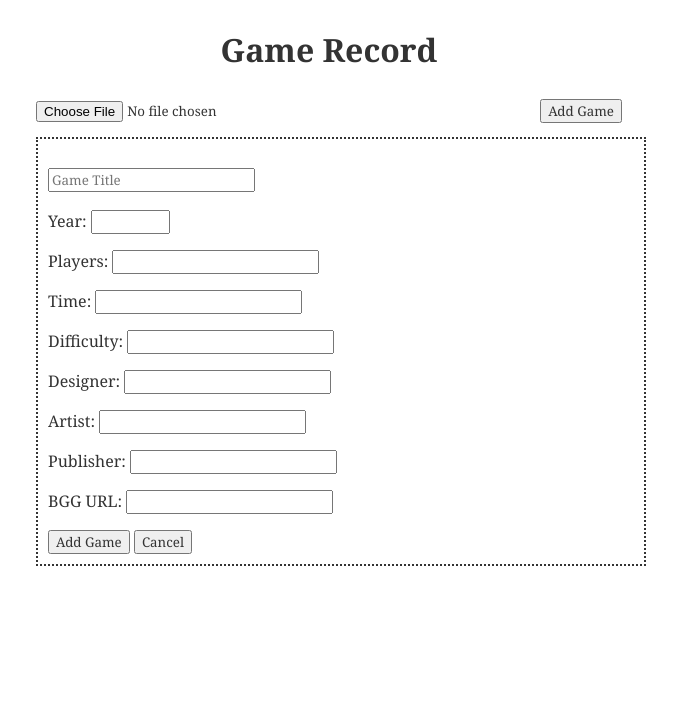
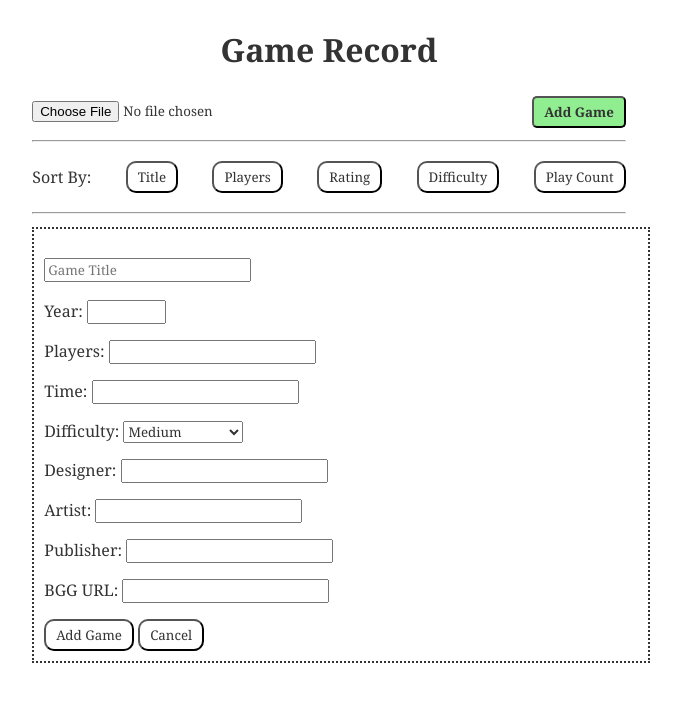
Before and after one commit to MarJuice/MM914-Exam-Unit-4, a plain HTML site: page index.html in a window 1280 px wide. Both pictures are taken after a click on the button "Add Game". Shown: the whole page, without its empty margins (311-992 px from the left). Drawn offline with Linux system fonts and the light colour scheme.

Commit message:
Step 10 + comments

```diff
--- a/app.mjs
+++ b/app.mjs
@@ -1,6 +1,7 @@
 import Game from './models/game.mjs';
 import './example.json' with { type: 'json' };
 
+// Inject memory with localStorage data and display it
 let games = loadLocal();
 displayGames();
 
@@ -18,10 +19,12 @@ function saveLocal(game) {
         game.playCount,
         game.personalRating
     );
+    // Save the game to localStorage with title as the key
     localStorage.setItem(game.title, JSON.stringify(game));
     displayGames();
 }
 
+// Retrieve games from localStorage as an array of objects
 function loadLocal() {
     let games = Object.keys(localStorage).map(key => {
         return JSON.parse(localStorage.getItem(key));
@@ -29,32 +32,36 @@ function loadLocal() {
     return games;
 }
 
+// Unused function to print games in JSON format, good for debugging
 function listGamesJSON() {
     let games = loadLocal();
     return JSON.stringify(games, null, 2)
 }
 
+// Saves each game from JSON to localStorage
 function importGamesJSON(data) {
     JSON.parse(data).forEach(game => {
         saveLocal(game);
         });
 }
 
+// Input type file to import JSON data with File reader
 document.getElementById('importSource').addEventListener('change', (event) => {
     const file = event.target.files[0];
     if (file) {
         const reader = new FileReader();
         reader.onload = (e) => {
             importGamesJSON(e.target.result);
-            window.location.reload();
+            window.location.reload(); // Reloads the page to see results
         };
         reader.readAsText(file);
     }
 });
 
+// Generates HTML for each game in the array
 function displayGames() {
     const gamesContainer = document.getElementById('gamesDisplay');
-    gamesContainer.innerHTML = '';
+    gamesContainer.innerHTML = ''; // Empties to prevent duplicates
 
     games.forEach((game, index) => {
         const gameElement = document.createElement('div');
@@ -74,6 +81,8 @@ function displayGames() {
         `;
         gamesContainer.appendChild(gameElement);
     });
+
+    // Event listeners for buttons and sliders
     document.querySelectorAll('.playCountIncrement').forEach(button => {
         button.addEventListener('click', incrementPlayCount);
     });
@@ -90,6 +99,7 @@ function displayGames() {
     });
 }
 
+// Increments the playCount of a game visually and in localStorage
 function incrementPlayCount(event) {
     const index = event.target.getAttribute('data-game-index');
 
@@ -100,6 +110,7 @@ function incrementPlayCount(event) {
     event.target.previousElementSibling.innerText = games[index].playCount;
 }
 
+// Updates personal rating of a game visually and in localStorage
 function updateRating(event) {
     const index = event.target.getAttribute('data-game-index');
     const newRating = event.target.value;
@@ -111,6 +122,7 @@ function updateRating(event) {
     event.target.nextElementSibling.innerText = newRating;
 }
 
+// Adds a blank game entry to the top of the list, with input fields for game data
 document.getElementById('addGame').addEventListener('click', () => {
     const gamesContainer = document.getElementById('gamesDisplay');
     const formContainer = document.createElement('div');
@@ -122,7 +134,15 @@ document.getElementById('addGame').addEventListener('click', () => {
             <p>Year: <input type="text" class="edit-year" value="" size="4"></p>
             <p>Players: <input type="text" class="edit-players" value=""></p>
             <p>Time: <input type="text" class="edit-time" value=""></p>
-            <p>Difficulty: <input type="text" class="edit-difficulty" value=""></p>
+            <p>Difficulty:
+                <select class="edit-difficulty">
+                    <option value="Light">Light</option>
+                    <option value="Light-Medium">Light-Medium</option>
+                    <option value="Medium" selected>Medium</option>
+                    <option value="Medium-Heavy">Medium-Heavy</option>
+                    <option value="Heavy">Heavy</option>
+                </select>
+            </p>
             <p>Designer: <input type="text" class="edit-designer" value=""></p>
             <p>Artist: <input type="text" class="edit-artist" value=""></p>
             <p>Publisher: <input type="text" class="edit-publisher" value=""></p>
@@ -163,9 +183,36 @@ document.getElementById('addGame').addEventListener('click', () => {
     });
 });
 
+// Removes a game from the list and localStorage
 function removeGame(title) {
     games = games.filter(game => game.title != title);
     localStorage.removeItem(title);
 
     displayGames();
 }
+
+// Sorts the games based on button pressed
+document.querySelectorAll('.sort-options button').forEach(button => {
+    button.addEventListener('click', (event) => {
+        const data = event.currentTarget.getAttribute('data-sort');
+        sort(data);
+    });
+});
+
+// Different definitions for sorting data
+const sortFunctions = {
+    title: (a, b) => a.title.localeCompare(b.title),
+    players: (a, b) => parseInt(a.players.split('-')[0]) - parseInt(b.players.split('-')[0]),
+    rating: (a, b) => a.personalRating - b.personalRating,
+    difficulty: (a, b) => {
+        const levels = { 'Light': 1, 'Light-Medium': 2, 'Medium': 3, 'Medium-Heavy':4, 'Heavy': 5 };
+        return levels[a.difficulty] - levels[b.difficulty];
+    },
+    playCount: (a, b) => a.playCount - b.playCount
+};
+
+// Sorts the games when pressing the buttons
+function sort(data) {
+    games.sort(sortFunctions[data]);
+    displayGames();
+}
--- a/index.html
+++ b/index.html
@@ -7,13 +7,26 @@
     <title>Game Record</title>
 </head>
 <body>
-    <div>
+    <div">
         <h1>Game Record</h1>
         <div id="header">
             <input type="file" id="importSource"></input>
             <button id="addGame">Add Game</button>
         </div>
 
+        <hr>
+
+        <div class="sort-options">
+            <p>Sort By:</p>
+            <button data-sort="title">Title</button>
+            <button data-sort="players">Players</button>
+            <button data-sort="rating">Rating</button>
+            <button data-sort="difficulty">Difficulty</button>
+            <button data-sort="playCount">Play Count</button>
+        </div>
+
+        <hr>
+
         <div id="gamesDisplay"></div>
     </div>
     <script src="/app.mjs" type="module"></script>
--- a/style.css
+++ b/style.css
@@ -44,3 +44,62 @@ input#importSource {
 a {
     color: darkblue
 }
+
+.removeButton {
+    border-radius: 50%;
+    background-color: lightcoral;
+    font-weight: bold;
+}
+.removeButton:hover {
+    background-color: red;
+    cursor: pointer;
+}
+
+#header {
+    display: flex;
+    justify-content: space-between;
+    align-items: center;
+    width: 100%;
+}
+
+button {
+    background-color: white;
+    padding: 5px 10px;
+    border-radius: 10px;
+    font-size: bold;
+    cursor:pointer;
+}
+
+#addGame {
+    background-color: lightgreen;
+    font-weight: bold;
+    border-radius: 5px;
+}
+
+#addGame:hover {
+    background-color: rgb(3, 226, 33);
+    color: white;
+    cursor: pointer;
+    outline: 1px solid black;
+}
+
+input.ratingSlider {
+    border-radius: 5px;
+    height: 15px;
+    outline: 1px solid black;
+    appearance: none;
+}
+
+button.playCountIncrement {
+    padding: 0px 6px;
+    border-radius: 50%;
+    font-size: large;
+}
+
+.sort-options {
+    display: flex;
+    justify-content: space-between;
+    height: 30px;
+    align-items: center;
+    margin: 20px 0;
+}
```
